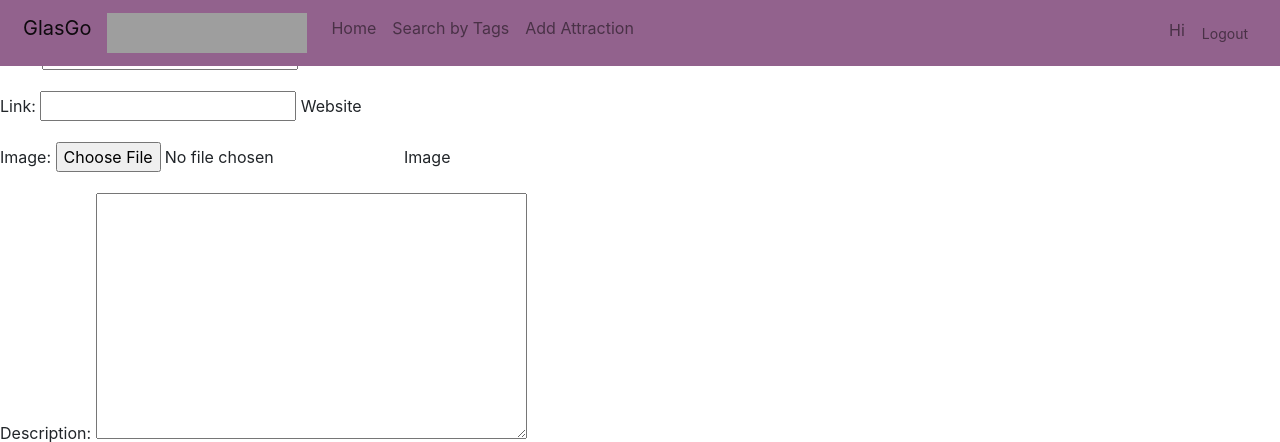
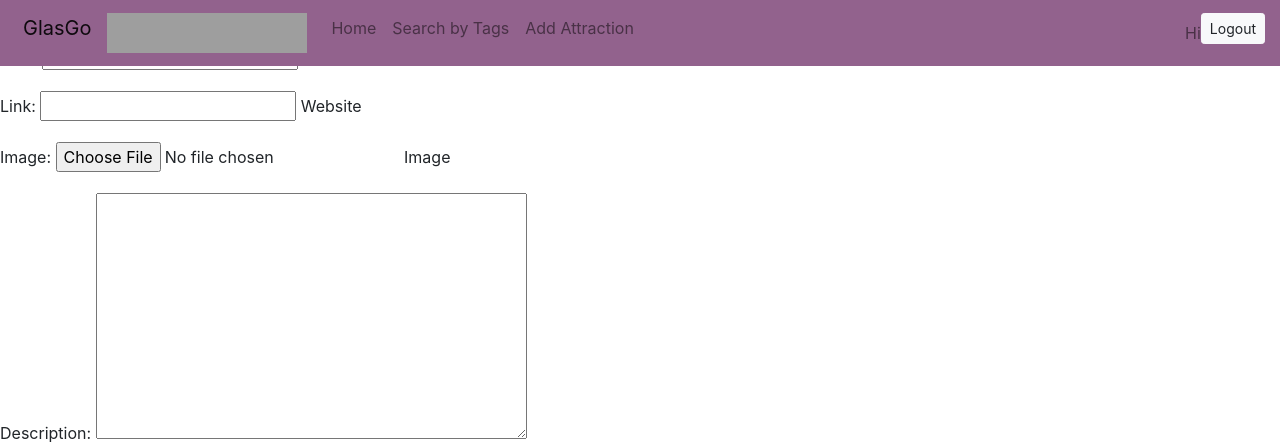
Before and after one commit to RuaridhSWilson/GlasGo, a Django app: page /glasgo/add/ in a window 1280 px wide. Shown: the top 442 px of the page. Run offline with Django 3.2, Linux system fonts and the light colour scheme; the visitor is signed in with stand-in values (Sample User, id 1); data that the repository does not hold is empty; some libraries are stand-ins or nearby versions; grey boxes are pictures that could not be loaded.

Commit message:
Slight tweak to base.html

```diff
--- a/glasgo_project/templates/glasgo/base.html
+++ b/glasgo_project/templates/glasgo/base.html
@@ -50,11 +50,11 @@
 
                             <li><span class="navbar-text">Hi {{ username }}</span></li>
 
-                            <li><button class="btn btn-sm navbar-btn"><a class="nav-link" href="{% url 'auth_logout' %}?next=/glasgo/">Logout</a></button></li>
+                            <li><a class="btn btn-light btn-sm" href="{% url 'auth_logout' %}?next=/glasgo/">Logout</a></li>
 
                         {% elif not user.is_authenticated %}
 
-                            <li><a class="btn btn-light btn-sm" href="{% url 'auth_login' %}">Login/Register</a></button></li>
+                            <li><a class="btn btn-light btn-sm" href="{% url 'auth_login' %}">Login/Register</a></li>
 
                         {% endif %}
                     </ul>
```
